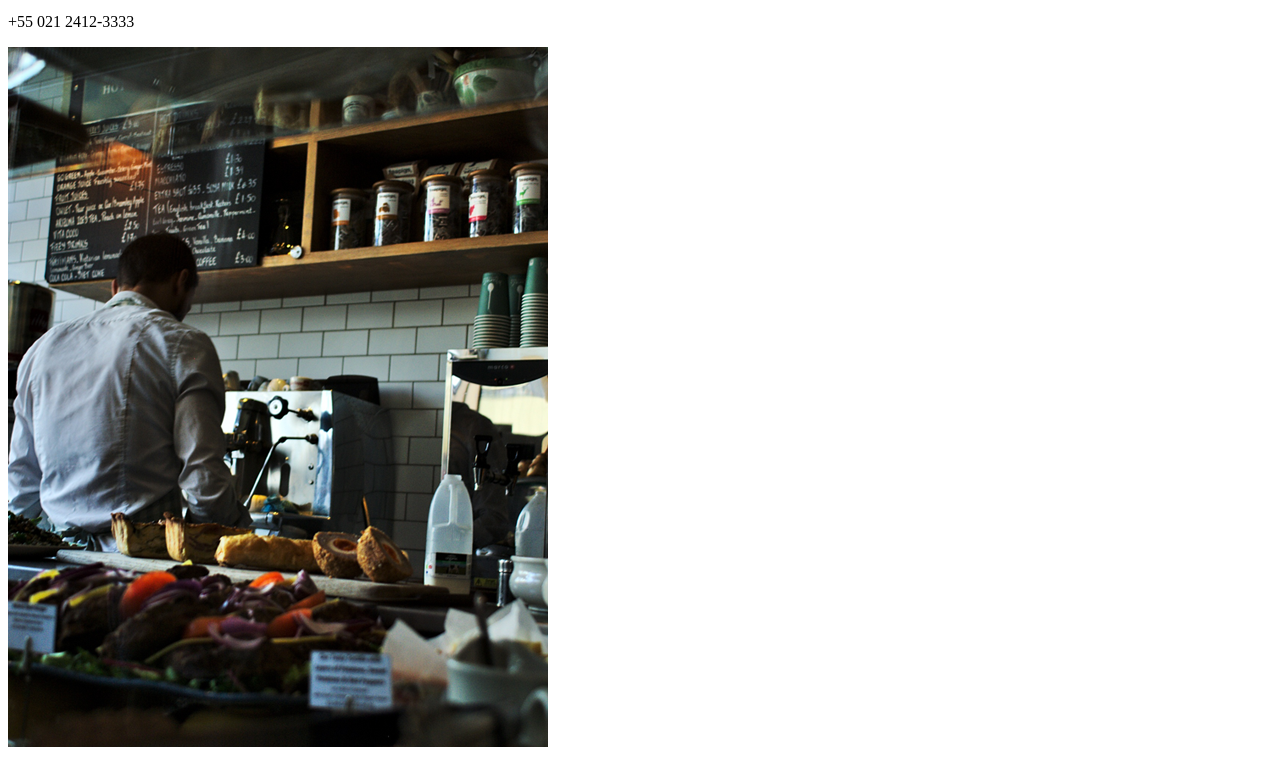
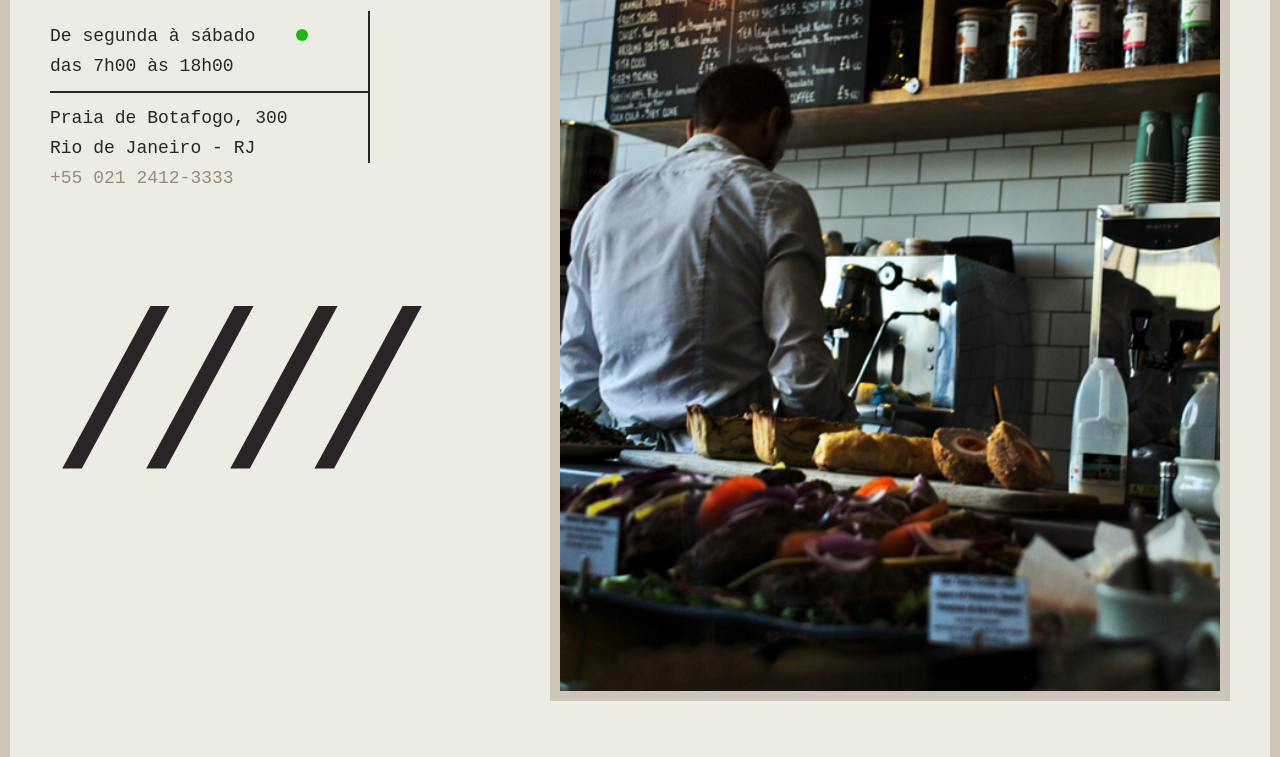
Before and after one commit to BernardoBF4/Le-Scone, a plain HTML site: page index.html in a window 1280 px wide. Shown: the part 245-1002 px from the top of the page. Drawn offline with Linux system fonts and the light colour scheme; the site is published under a folder, as on GitHub Pages, so addresses that start at the root find nothing; a web font is replaced by a local one.

Commit message:
fix(arquivo de estilo): caminho corrigido

```diff
--- a/index.html
+++ b/index.html
@@ -9,7 +9,7 @@
   <link rel="preconnect" href="https://fonts.gstatic.com" crossorigin>
   <link href="https://fonts.googleapis.com/css2?family=Aref+Ruqaa:wght@700&family=PT+Mono&display=swap"
     rel="stylesheet">
-  <link rel="stylesheet" type="text/css" href="/css/style.css" />
+  <link rel="stylesheet" type="text/css" href="./css/style.css" />
 </head>
 
 <body>
```
